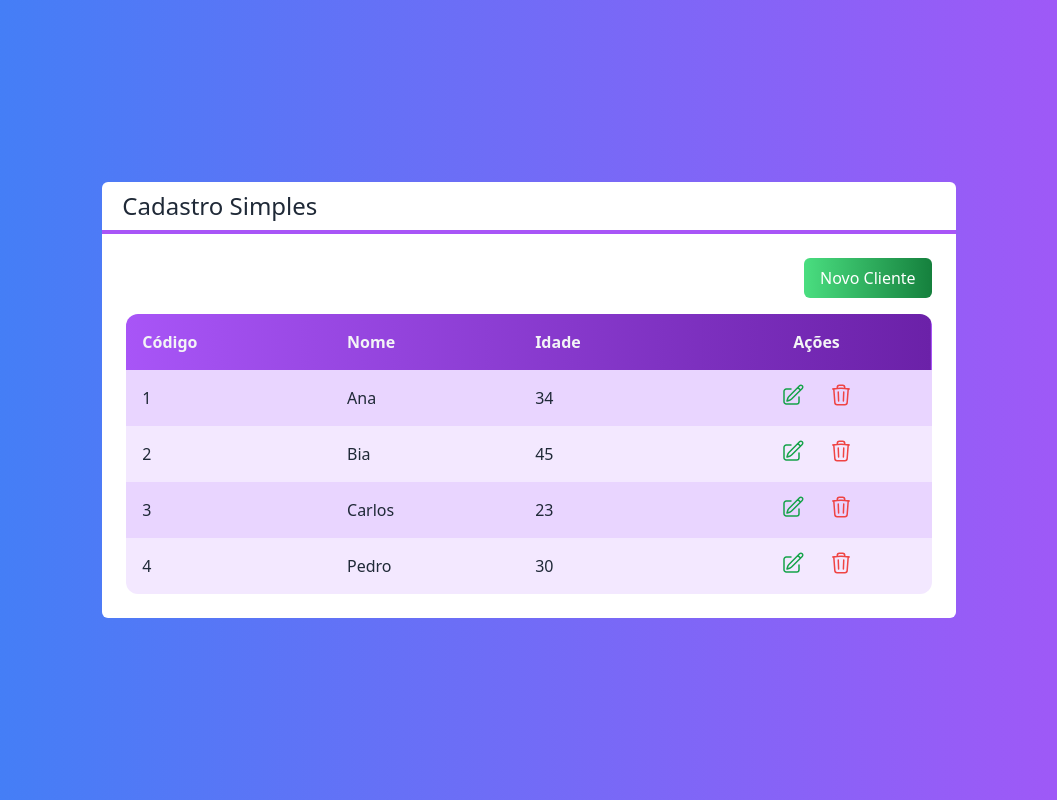
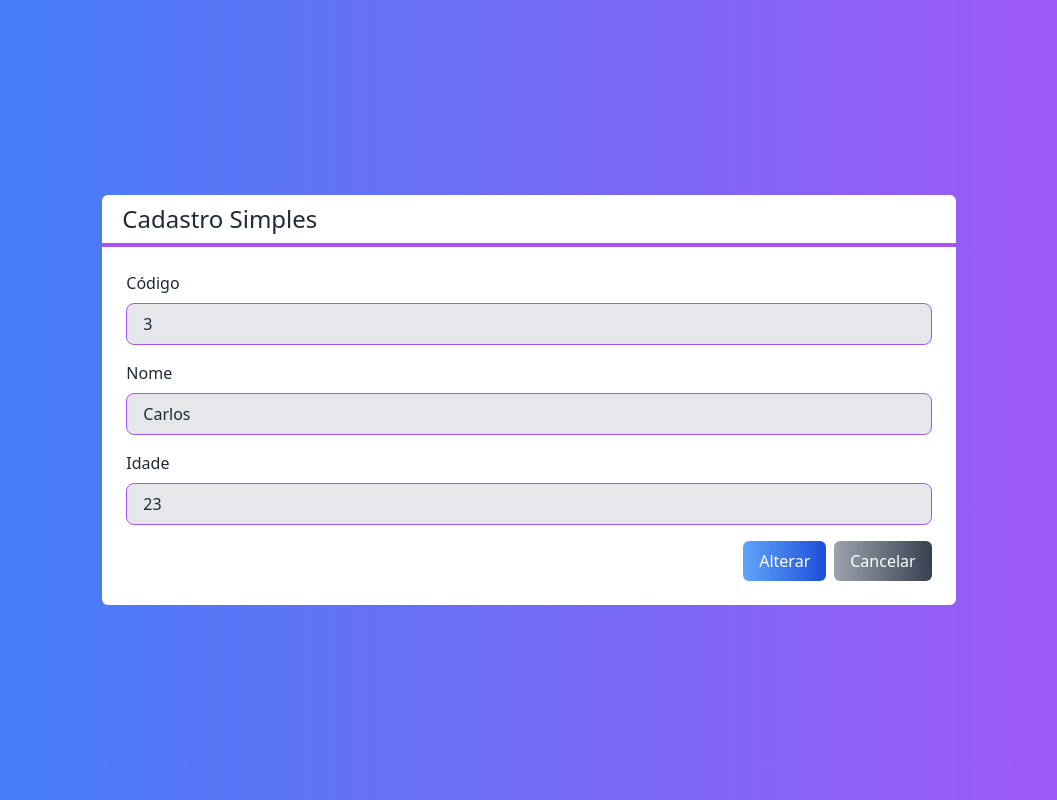
Before and after one commit to brncoimbra/crud-next, a Next.js app: page / in a window 1280 px wide. Both pictures are taken after a click on the button "Novo Cliente". Shown: the whole page, without its empty margins (111-1168 px from the left). Built offline with nearby package versions, Linux system fonts and the light colour scheme.

Commit message:
create form

```diff
--- a/src/components/Botao.tsx
+++ b/src/components/Botao.tsx
@@ -2,7 +2,7 @@
   cor?: "green" | "blue" | "gray";
   className?: string;
   children: any;
-  onClick: () => any;
+  onClick?: () => void;
 }
 
 export default function Botao(props: BotaoProps) {
--- /dev/null
+++ b/src/components/Form.tsx
@@ -0,0 +1,38 @@
+import Cliente from "@/core/Cliente";
+import { useState } from "react";
+import Botao from "./Botao";
+import Input from "./Input";
+
+interface FormularioProps {
+  cliente: Cliente;
+  clienteChange?: (cliente: Cliente) => void;
+  cancelado?: () => void;
+}
+
+export default function Formulario(props: FormularioProps) {
+  const id = props.cliente?.id ?? null;
+  const [nome, setNome] = useState(props.cliente?.nome ?? "");
+  const [idade, setIdade] = useState(props.cliente?.idade ?? 0);
+
+  return (
+    <div>
+      {id ? (
+        <Input somenteLeitura texto='Código' valor={id} className='mb-4' />
+      ) : (
+        false
+      )}
+      <Input texto='Nome' valor={nome} onChange={setNome} className='mb-4' />
+      <Input texto='Idade' tipo='number' valor={idade} onChange={setIdade} />
+      <div className='flex justify-end mt-4'>
+        <Botao
+          cor='blue'
+          className='mr-2'
+          onClick={() => props.clienteChange?.(new Cliente(nome, +idade, id))}
+        >
+          {id ? "Alterar" : "Salvar"}
+        </Botao>
+        <Botao onClick={props.cancelado}>Cancelar</Botao>
+      </div>
+    </div>
+  );
+}
--- /dev/null
+++ b/src/components/Input.tsx
@@ -0,0 +1,23 @@
+interface InputProps {
+  tipo?: "text" | "number";
+  texto: string;
+  valor: any;
+  somenteLeitura?: boolean;
+  className?: string
+  onChange?: (valor: any) => void
+}
+
+export default function Input(props: InputProps) {
+  return (
+    <div className={`flex flex-col ${props.className}`}>
+      <label className="mb-2">{props.texto}</label>
+      <input
+        type={props.tipo ?? "text"}
+        value={props.valor}
+        readOnly={props.somenteLeitura}
+        onChange={e => props.onChange?.(e.target.value)}
+        className={`border border-purple-500 rounded-lg focus:outline-none bg-gray-200 px-4 py-2 focus:bg-white`}
+      />
+    </div>
+  );
+}
--- a/src/pages/index.tsx
+++ b/src/pages/index.tsx
@@ -1,9 +1,13 @@
 import Botao from "@/components/Botao";
+import Formulario from "@/components/Form";
 import Layout from "@/components/Layout";
 import Tabela from "@/components/Tabela";
 import Cliente from "@/core/Cliente";
+import { useState } from "react";
 
 export default function Home() {
+  const [visivel, setVisivel] = useState<"tabela" | "form">("tabela");
+
   const clientes = [
     new Cliente("Ana", 34, "1"),
     new Cliente("Bia", 45, "2"),
@@ -19,8 +23,12 @@
     console.log(`Excluir... ${cliente.nome}`);
   }
 
+  function salvarCliente(cliente: Cliente) {
+    console.log(cliente);
+  }
+
   const handleButton = () => {
-    console.log("clicou");
+    setVisivel("form");
   };
 
   return (
@@ -30,8 +38,10 @@
       }
     >
       <Layout titulo='Cadastro Simples'>
+        {visivel === "tabela" ? (
+          <>
             <div className='flex justify-end'>
-          <Botao cor="green" className='mb-4' onClick={handleButton}>
+              <Botao cor='green' className='mb-4' onClick={handleButton}>
                 Novo Cliente
               </Botao>
             </div>
@@ -39,7 +49,15 @@
               clientes={clientes}
               clienteSelecionado={clienteSelecionado}
               clienteExcluido={clienteExcluido}
-        ></Tabela>
+            />
+          </>
+        ) : (
+          <Formulario
+            cliente={clientes[2]}
+            clienteChange={salvarCliente}
+            cancelado={() => setVisivel("tabela")}
+          />
+        )}
       </Layout>
     </div>
   );
```
Lines whose indentation alone changed are shown as unchanged.
